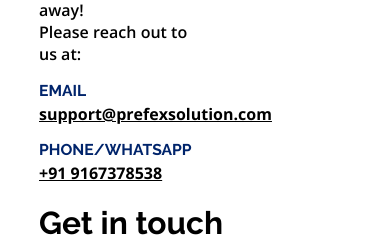
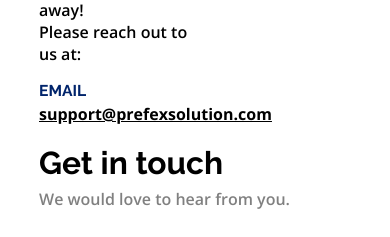
Before and after one commit to abdulsamad2003/prefex-solution, a React (Create React App) app: page /contact-us in a window 390 px wide. Shown: the part 950-1187 px from the top of the page. Built offline with nearby package versions, Linux system fonts and the light colour scheme.

Commit message:
remove phone number

```diff
--- a/src/componets/EnquiryForm.js
+++ b/src/componets/EnquiryForm.js
@@ -82,15 +82,7 @@ const EnquiryForm = () => {
               </Link>
             </span>
           </span>
-          <span className="phone-whatsapp">
-            <h1 className='main-font'>PHONE/WHATSAPP</h1>
 
-            <span className='para-font'>
-              <Link to="tel:+91 9167378538">
-                +91 9167378538
-              </Link>
-            </span>
-          </span>
         </div>
         <form
           onSubmit={handleSubmit}
--- a/src/componets/Footer.js
+++ b/src/componets/Footer.js
@@ -38,10 +38,6 @@ const Footer = () => {
                     <Link className="para-font" to="mailto:support@prefexsolution.com" target="_blank">support@prefexsolution.com</Link>
                     <Link className="para-font" to="mailto:care@prefexsolution.com" target="_blank">care@prefexsolution.com</Link>
                 </li>
-                <li>
-                    <span className="main-font">Phone no:</span>
-                    <Link className="para-font" to="tel:+91 9167378538">+91 9167378538</Link>
-                </li>
                 <li className="hover">
                     <span className="main-font">Address</span>
                     <Link className="para-font">
```
